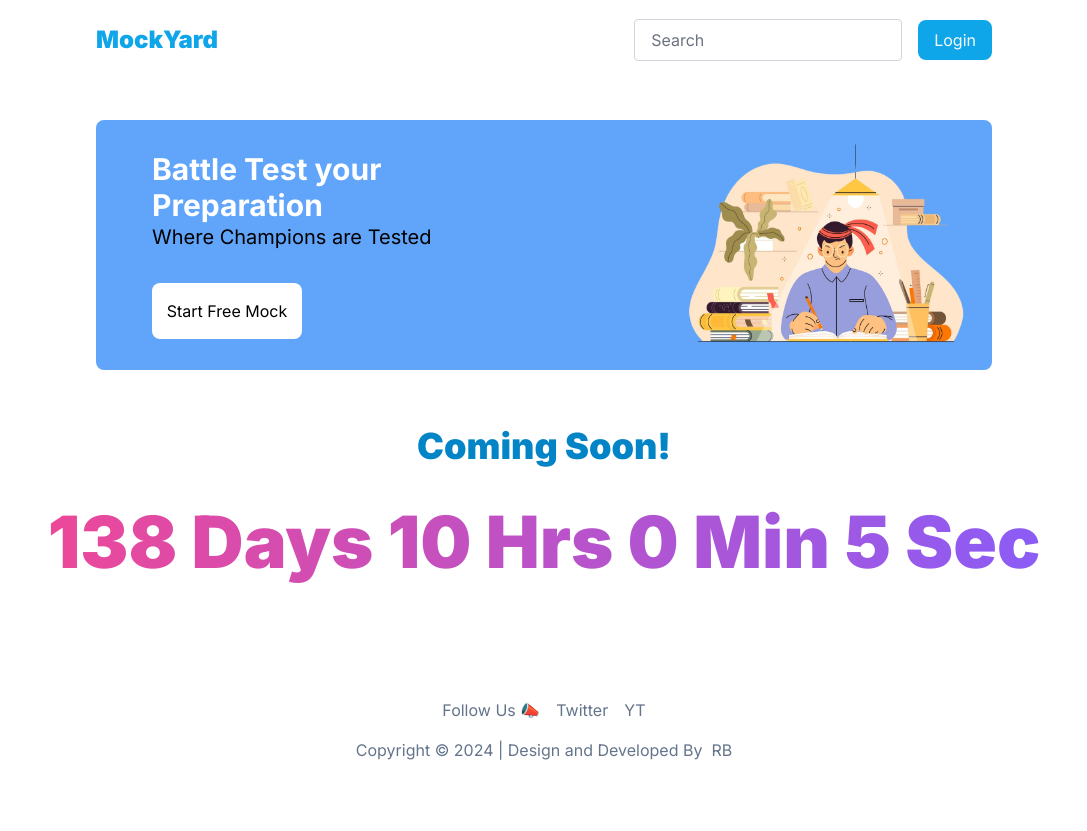
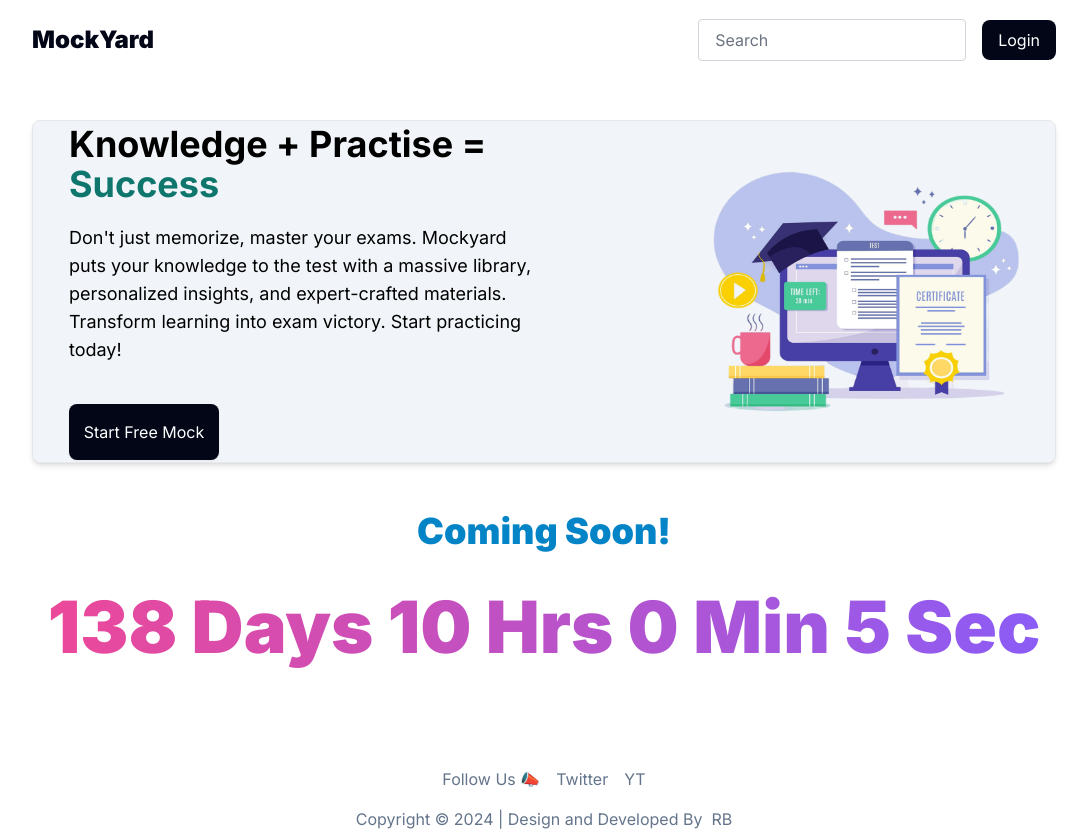
Before and after one commit to ReactorboY/mocktest, a Next.js app: page / in a window 1280 px wide. Shown: the whole page, without its empty margins (96-1183 px from the left). Before the commit the page ends 810 px from the top, so only its background shows below. Built offline with nearby package versions, Linux system fonts and the light colour scheme.

Commit message:
banner ready

```diff
--- a/src/app/layout.tsx
+++ b/src/app/layout.tsx
@@ -10,7 +10,7 @@ const inter = Inter({
 
 export const metadata = {
   title: 'MockYard: Where Champions are Tested',
-  description: `Transform your exam preparation into domination! Mockyard puts you through the test, reveals your strengths & weaknesses, and empowers you to strategize with detailed result analysis. `
+  description: `Knowledge is nothing without Application! Mockyard puts you through the test, reveals your strengths & weaknesses, and empowers you to strategize with detailed result analysis.`
 }
 
 export default function RootLayout({ children }: { children: React.ReactNode }) {
--- a/src/app/page.tsx
+++ b/src/app/page.tsx
@@ -1,16 +1,18 @@
-
-import ComingSoonVersion from "@/components/ComingSoonVersion/ComingSoonVersion";
-import Header from "@/components/Header/Header";
-import Head from "next/head";
+import ComingSoonVersion from '@/components/ComingSoonVersion/ComingSoonVersion'
+import CountDown from '@/components/CountDown/Countdown'
+import Footer from '@/components/Footer/Footer'
+import Header from '@/components/Header/Header'
+import Head from 'next/head'
 
 export default function Home() {
+  const specificEndDate = new Date('2024-10-31T23:59:59')
   return (
-
-      <>
-
-        {/* Standard Version */}
-        <Header/>
-        <ComingSoonVersion />
-      </>
-  );
+    <>
+      {/* Standard Version */}
+      <Header />
+      <CountDown endDate={specificEndDate} />
+      <Footer />
+      {/* <ComingSoonVersion /> */}
+    </>
+  )
 }
--- /dev/null
+++ b/src/components/Banner/Banner.tsx
@@ -0,0 +1,28 @@
+import React from 'react'
+import './banner.css'
+import Image from 'next/image'
+
+const Banner = () => {
+  return (
+    <section className='mt-10 h-[343px] rounded-lg border bg-slate-100 flex p-4 shadow-md'>
+      <div className='flex justify-center flex-col mx-5 flex-1'>
+        <h2 className='text-4xl font-bold'>
+          Knowledge + Practise = <span className='text-teal-700'>Success</span>
+        </h2>
+        <p className=' mt-5 text-lg'>
+          Don't just memorize, master your exams. Mockyard puts your knowledge to the test with a
+          massive library, personalized insights, and expert-crafted materials. Transform learning
+          into exam victory. Start practicing today!
+        </p>
+        <button className='bg-slate-950 shadow-sm py-4 px-3 mt-10 text-white rounded-lg w-[150px] '>
+          Start Free Mock
+        </button>
+      </div>
+      <div className='flex-1 flex justify-end'>
+        <Image src='/desktop.png' height={343} width={343} alt='Image by freepik' />
+      </div>
+    </section>
+  )
+}
+
+export default Banner
--- /dev/null
+++ b/src/components/Banner/banner.css
@@ -0,0 +1,15 @@
+.bg-navy-blue {
+  background-color: #0C1844;
+}
+
+.text-navy-blue {
+  color: #0C1844;
+}
+
+.bg-secondary-color {
+  background-color: #C80036;
+}
+
+.text-secondary-color {
+  color: #FF6969;
+}
--- a/src/components/CountDown/Countdown.tsx
+++ b/src/components/CountDown/Countdown.tsx
@@ -1,41 +1,41 @@
-"use client"
-import React, { useEffect, useState } from 'react';
-import data from '../../../data/data';
+'use client'
+import React, { useEffect, useState } from 'react'
+import data from '../../../data/data'
 
 interface Props {
-  endDate: Date;
+  endDate: Date
 }
 
 const CountDown: React.FC<Props> = ({ endDate }) => {
-  const [countdown, setCountdown] = useState({ days: 0, hours: 0, minutes: 0, seconds: 0 });
+  const [countdown, setCountdown] = useState({ days: 0, hours: 0, minutes: 0, seconds: 0 })
 
   useEffect(() => {
     const interval = setInterval(() => {
-      const now = new Date().getTime();
-      const distance = endDate.getTime() - now;
+      const now = new Date().getTime()
+      const distance = endDate.getTime() - now
 
-      const days = Math.floor(distance / (1000 * 60 * 60 * 24));
-      const hours = Math.floor((distance % (1000 * 60 * 60 * 24)) / (1000 * 60 * 60));
-      const minutes = Math.floor((distance % (1000 * 60 * 60)) / (1000 * 60));
-      const seconds = Math.floor((distance % (1000 * 60)) / 1000);
+      const days = Math.floor(distance / (1000 * 60 * 60 * 24))
+      const hours = Math.floor((distance % (1000 * 60 * 60 * 24)) / (1000 * 60 * 60))
+      const minutes = Math.floor((distance % (1000 * 60 * 60)) / (1000 * 60))
+      const seconds = Math.floor((distance % (1000 * 60)) / 1000)
 
-      setCountdown({ days, hours, minutes, seconds });
+      setCountdown({ days, hours, minutes, seconds })
 
       if (distance < 0) {
-        clearInterval(interval);
-        setCountdown({ days: 0, hours: 0, minutes: 0, seconds: 0 });
+        clearInterval(interval)
+        setCountdown({ days: 0, hours: 0, minutes: 0, seconds: 0 })
       }
-    }, 1000);
+    }, 1000)
 
-    return () => clearInterval(interval);
-  }, [endDate]);
-  const {title} = data
+    return () => clearInterval(interval)
+  }, [endDate])
+  const { title } = data
 
   return (
-    <section className="flex justify-center items-center">
-      <div className="text-center">
-        <h2 className="text-4xl font-extrabold m-2 text-sky-600 dark:text-sky-200 mb-4">{title}</h2>
-        <div className="text-center font-heading m-5 text-5xl sm:text-4xl lg:text-7xl leading-[5rem] sm:leading-[7rem] lg:leading-[7rem] font-black ">
+    <section className='flex justify-center items-center mt-10'>
+      <div className='text-center'>
+        <h2 className='text-4xl font-extrabold m-2 text-sky-600 dark:text-sky-200 mb-4'>{title}</h2>
+        <div className='text-center font-heading m-5 text-5xl sm:text-4xl lg:text-7xl leading-[5rem] sm:leading-[7rem] lg:leading-[7rem] font-black '>
           <span className='bg-clip-text flex-row text-transparent bg-gradient-to-r from-pink-500 to-violet-500'>
             <span>{countdown.days} Days </span>
             <span>{countdown.hours} Hrs </span>
@@ -45,7 +45,7 @@ const CountDown: React.FC<Props> = ({ endDate }) => {
         </div>
       </div>
     </section>
-  );
-};
+  )
+}
 
-export default CountDown;
+export default CountDown
--- a/src/components/Header/Header.tsx
+++ b/src/components/Header/Header.tsx
@@ -2,15 +2,15 @@ import React from 'react'
 import data from '../../../data/data'
 import Link from 'next/link'
 import Nav from '../navigation/nav'
-import Featured from '../featured/featured'
+import Banner from '../Banner/Banner'
 
 function Header() {
   const { sitename, sitetagline, siteurl } = data
   return (
     <>
-      <header className='px-48'>
+      <header className='px-32'>
         <Nav />
-        <Featured />
+        <Banner />
       </header>
     </>
   )
--- a/src/components/featured/featured.css
+++ /dev/null
@@ -1,3 +0,0 @@
-.bg-navy-blue {
-  background-color: #638c9b;
-}
--- a/src/components/featured/featured.tsx
+++ /dev/null
@@ -1,20 +0,0 @@
-import React from 'react'
-import './featured.css'
-import Image from 'next/image'
-
-const Featured = () => {
-  return (
-    <section className='mt-10 h-[250px] rounded-lg bg-blue-400 flex p-4'>
-      <div className='flex-1 flex justify-center flex-col mx-10'>
-        <h2 className='text-3xl font-bold text-white'>Battle Test your Preparation</h2>
-        <h3 className='text-xl'>Where Champions are Tested</h3>
-        <button className='bg-white py-4 px-3 mt-8 rounded-lg w-[150px]'>Start Free Mock</button>
-      </div>
-      <div className='flex-1 w-full justify-end flex'>
-        <Image src='/hardwork.png' height={200} width={300} alt='' />
-      </div>
-    </section>
-  )
-}
-
-export default Featured
--- a/src/components/navigation/nav.tsx
+++ b/src/components/navigation/nav.tsx
@@ -5,7 +5,7 @@ const Nav = () => {
   return (
     <nav className='flex h-20 py-3 justify-between items-center'>
       <Link href='/'>
-        <h1 className='text-2xl font-extrabold text-sky-500'>MockYard</h1>
+        <h1 className='text-2xl font-extrabold text-slate-950'>MockYard</h1>
       </Link>
       <div className='flex justify-center items-center gap-4'>
         <div className='relative flex items-center'>
@@ -16,7 +16,7 @@ const Nav = () => {
           />
         </div>
 
-        <button className='bg-sky-500 px-4 py-2 text-slate-50 rounded-lg'>Login</button>
+        <button className='bg-slate-950 px-4 py-2 text-white rounded-lg'>Login</button>
       </div>
     </nav>
   )
```
Also changed, not shown: public/desktop.png (added), public/hardwork.png (deleted). Lines whose indentation alone changed are shown as unchanged.
